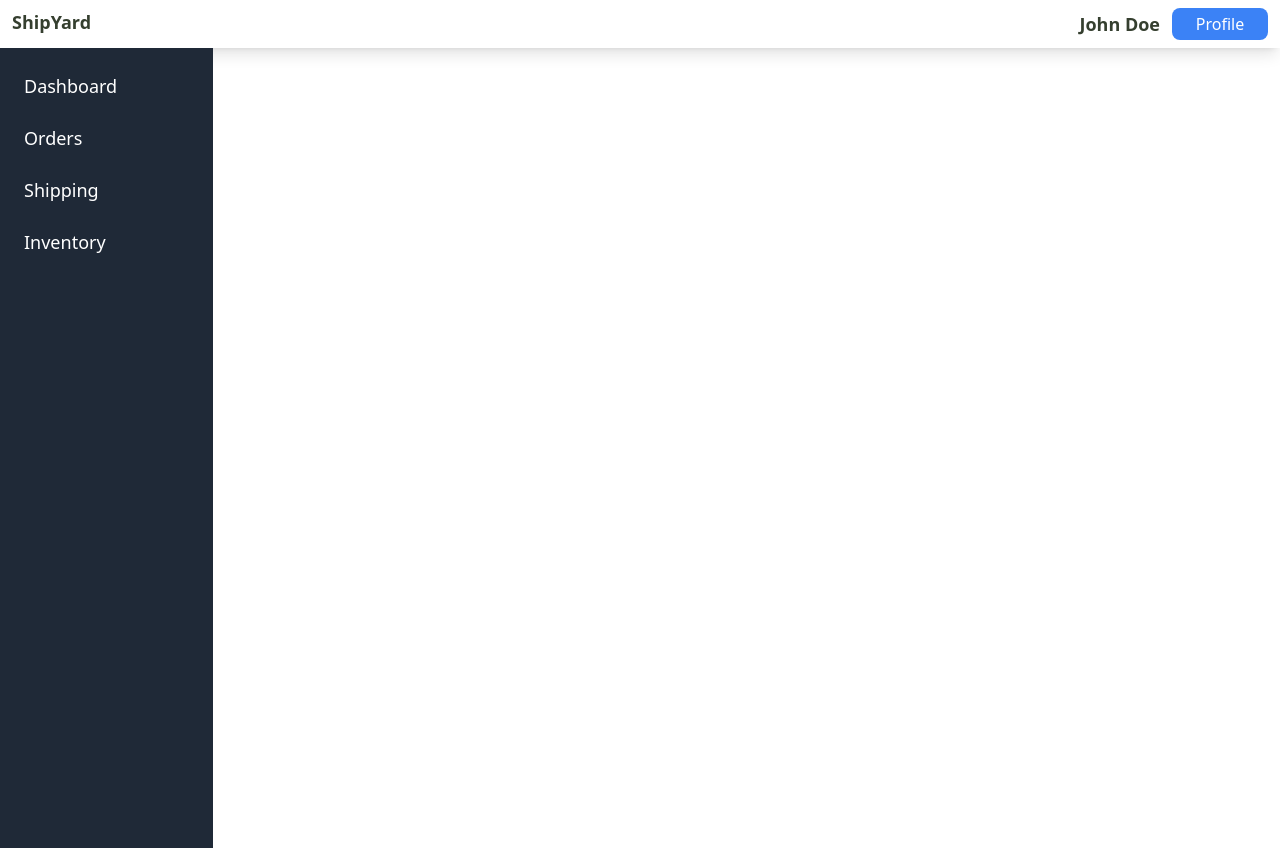
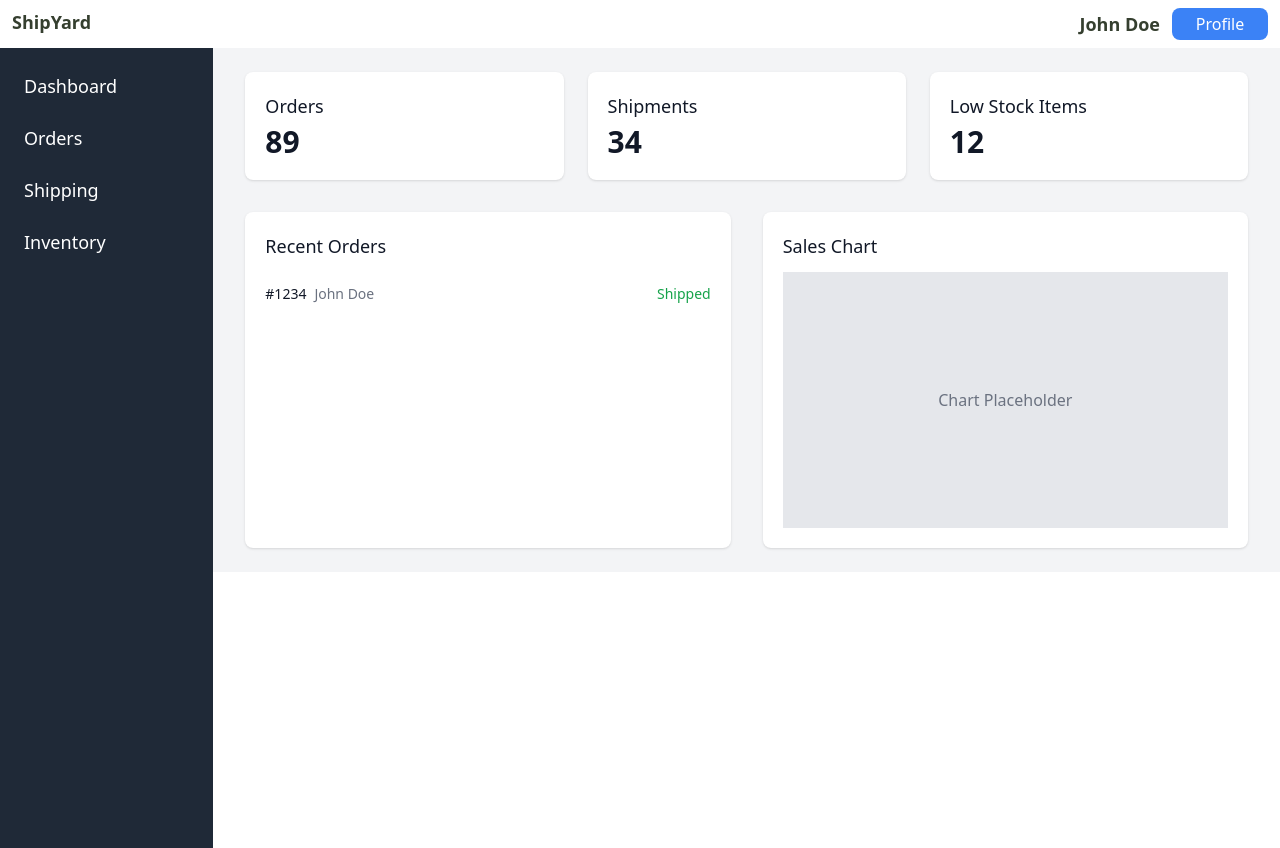
Before and after one commit to touseefyounas/shipping-front-end, a React (Create React App) app: page / in a window 1280 px wide. Built offline with nearby package versions, Linux system fonts and the light colour scheme.

Commit message:
Added React Router

```diff
--- a/src/App.js
+++ b/src/App.js
@@ -1,12 +1,12 @@
 import { RouterProvider, createBrowserRouter, createRoutesFromElements, Route } from 'react-router-dom';
-import Root from "./Root";
+import Dashboard from './pages/Dashboard';
+import Navigation from './components/Navigation';
 
 const App = () => {
     const appRouter = createBrowserRouter(createRoutesFromElements(
-        <Route path='/' element={<Root/>}>
-            <Route/>
-
-        </Route>
+            <Route path='/' element={<Navigation/>}>
+                <Route index element={<Dashboard />} />
+            </Route>
     ))
 
     return (
--- a/src/Root.js
+++ /dev/null
@@ -1,12 +0,0 @@
-import Navigation from "./components/Navigation";
-import { Outlet  } from "react-router-dom";
-function Root() {
-  return (
-    <div>
-      <Navigation/>
-      <Outlet/>
-    </div>
-  );
-}
-
-export default Root;
--- a/src/components/Navigation.js
+++ b/src/components/Navigation.js
@@ -1,5 +1,7 @@
 import TopMenu from "./TopMenu";
 import SideBar from "./SideBar";
+import { Outlet  } from "react-router-dom";
+
 const Navigation = () => {
     return (
         <>
@@ -8,8 +10,11 @@ const Navigation = () => {
                 <TopMenu />
             </header>
             <aside className='col-span-12 md:col-span-2 row-start-2 hidden md:block'>
-            <SideBar />
+                <SideBar />
             </aside>
+            <div className='col-span-12 md:col-span-10 row-start-2 h-screen'>
+                <Outlet/>
+            </div>
         </div>
         </>
     );
--- a/src/pages/Dashboard/index.js
+++ b/src/pages/Dashboard/index.js
@@ -0,0 +1,70 @@
+
+
+
+const Dashboard = () => {
+    return (
+    <>
+    <main className="flex-1 overflow-y-auto bg-gray-100">
+      <div className="max-w-7xl mx-auto py-6 sm:px-6 lg:px-8">
+        {/* Grid layout for dashboard widgets */}
+        <div className="grid grid-cols-1 md:grid-cols-2 lg:grid-cols-3 gap-6">
+          {/* Order Summary Widget */}
+          <div className="bg-white overflow-hidden shadow rounded-lg">
+            <div className="p-5">
+              <h3 className="text-lg font-medium text-gray-900">Orders</h3>
+              <div className="mt-1 text-3xl font-semibold text-gray-900">89</div>
+            </div>
+          </div>
+
+          {/* Shipment Status Widget */}
+          <div className="bg-white overflow-hidden shadow rounded-lg">
+            <div className="p-5">
+              <h3 className="text-lg font-medium text-gray-900">Shipments</h3>
+              <div className="mt-1 text-3xl font-semibold text-gray-900">34</div>
+            </div>
+          </div>
+
+          {/* Inventory Status Widget */}
+          <div className="bg-white overflow-hidden shadow rounded-lg">
+            <div className="p-5">
+              <h3 className="text-lg font-medium text-gray-900">Low Stock Items</h3>
+              <div className="mt-1 text-3xl font-semibold text-gray-900">12</div>
+            </div>
+          </div>
+        </div>
+
+        {/* Flex layout for order list and chart */}
+        <div className="flex flex-col lg:flex-row mt-8 gap-8">
+          {/* Recent Orders List */}
+          <div className="flex-1 bg-white shadow rounded-lg overflow-hidden">
+            <div className="p-5">
+              <h3 className="text-lg font-medium text-gray-900">Recent Orders</h3>
+              <ul className="mt-3 divide-y divide-gray-200">
+                <li className="py-3 flex justify-between items-center">
+                  <div className="flex items-center">
+                    <span className="text-sm font-medium text-gray-900">#1234</span>
+                    <span className="ml-2 text-sm text-gray-500">John Doe</span>
+                  </div>
+                  <span className="text-sm font-medium text-green-600">Shipped</span>
+                </li>
+              </ul>
+            </div>
+          </div>
+
+          {/* Chart placeholder */}
+          <div className="flex-1 bg-white shadow rounded-lg overflow-hidden">
+            <div className="p-5">
+              <h3 className="text-lg font-medium text-gray-900">Sales Chart</h3>
+              <div className="mt-3 h-64 bg-gray-200 flex items-center justify-center">
+                <p className="text-gray-500">Chart Placeholder</p>
+              </div>
+            </div>
+          </div>
+        </div>
+      </div>
+    </main>
+    </>
+);
+}
+
+export default Dashboard;
```
